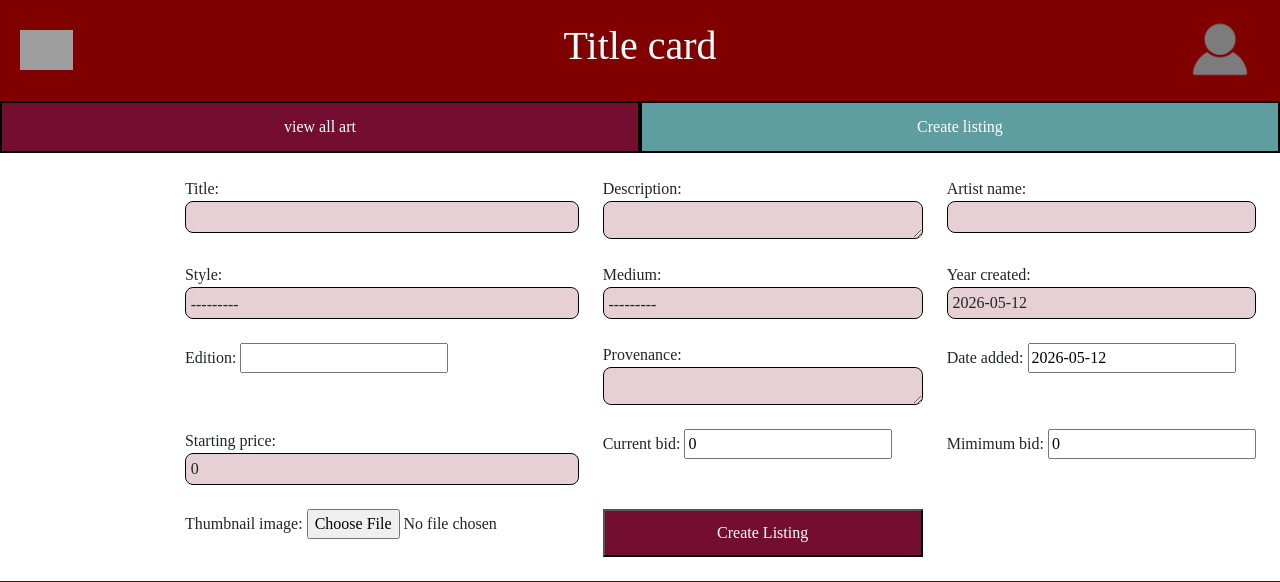
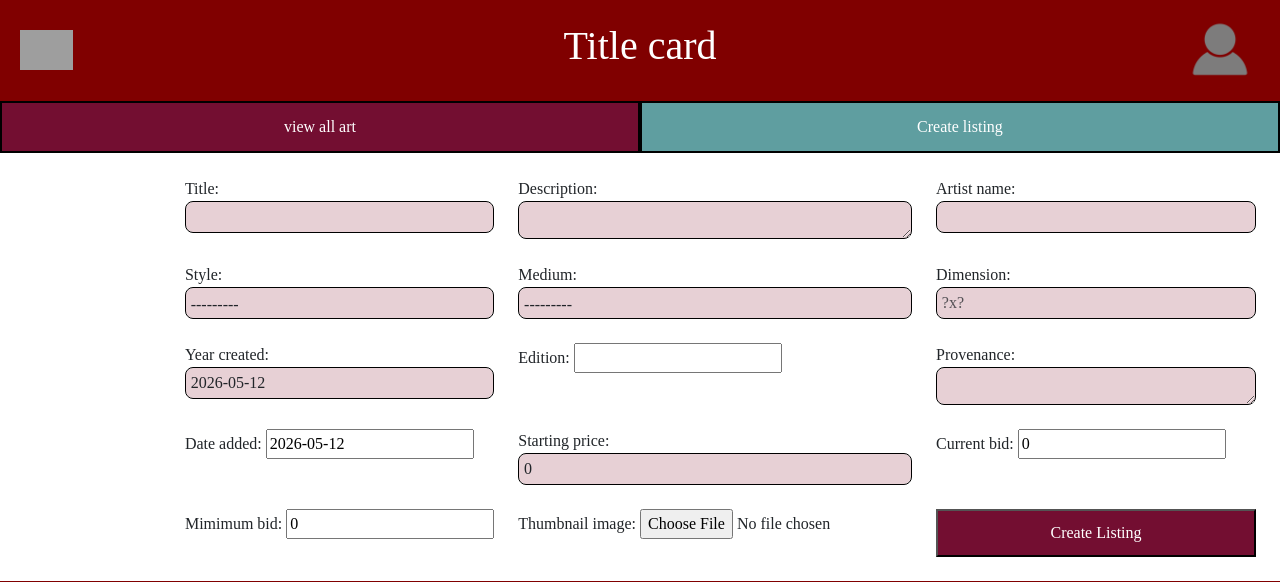
Before and after one commit to PDAYSig/Verklegt2_Group10, a Django app: page /create_listing in a window 1280 px wide. Shown: the top 582 px of the page. Run offline with Django 5.2, Linux system fonts and the light colour scheme; the visitor is signed in with stand-in values (Sample User, id 1); grey boxes are pictures that could not be loaded.

Commit message:
dimensions

```diff
--- a/art/forms/listing_create_form.py
+++ b/art/forms/listing_create_form.py
@@ -12,6 +12,7 @@ class ListingCreateForm(ModelForm):
             'artist_name': forms.TextInput(attrs={'class': 'form-control'}),
             'year_created' : forms.DateInput(attrs={'class': 'form-control'}),
             'medium' : forms.Select(attrs={ 'class': 'form-control'}),
+            'dimension': forms.TextInput(attrs={'class': 'form-control', 'placeholder': '?x?'}),
             'style' : forms.Select(attrs={'class': 'form-control'}),
             'minimum_bid' : forms.NumberInput(attrs={'class': 'form-control'}),
             'provenance' : forms.Textarea(attrs={'class': 'form-control'}),
--- a/art/models.py
+++ b/art/models.py
@@ -28,6 +28,7 @@ class art_listing(models.Model):
     style = models.CharField(max_length=255, choices=STYLE_CHOICES)
     starting_price = models.IntegerField(default=0)
     medium = models.CharField(max_length=255, choices=MEDIUM_CHOICES)
+    dimension = models.TextField(max_length=255)
     year_created = models.DateField(default=date.today, null=True, blank=True)
     edition = models.CharField(max_length=255, null=True, blank=True)
     provenance = models.TextField(max_length=500, null=True, blank=True)
--- a/templates/users/artwork.html
+++ b/templates/users/artwork.html
@@ -34,7 +34,7 @@
     <p><strong>Medium:</strong> {{ item.medium }}</p>
     <p><strong>Year:</strong> {{ item.year_created }}</p>
 
-    <p><strong>Dimensions:</strong> ? x ? cm</p>
+    <p><strong>Dimensions:</strong>{{ item.dimension }}</p>
 
     <p>
         <strong>Seller:</strong>
```
Also changed, not shown: art/migrations/0009_art_listing_dimension_alter_art_listing_medium_and_more.py (added), media/artworks/tree.jpg (added), users/migrations/0011_alter_profile_profile_image.py (added).
